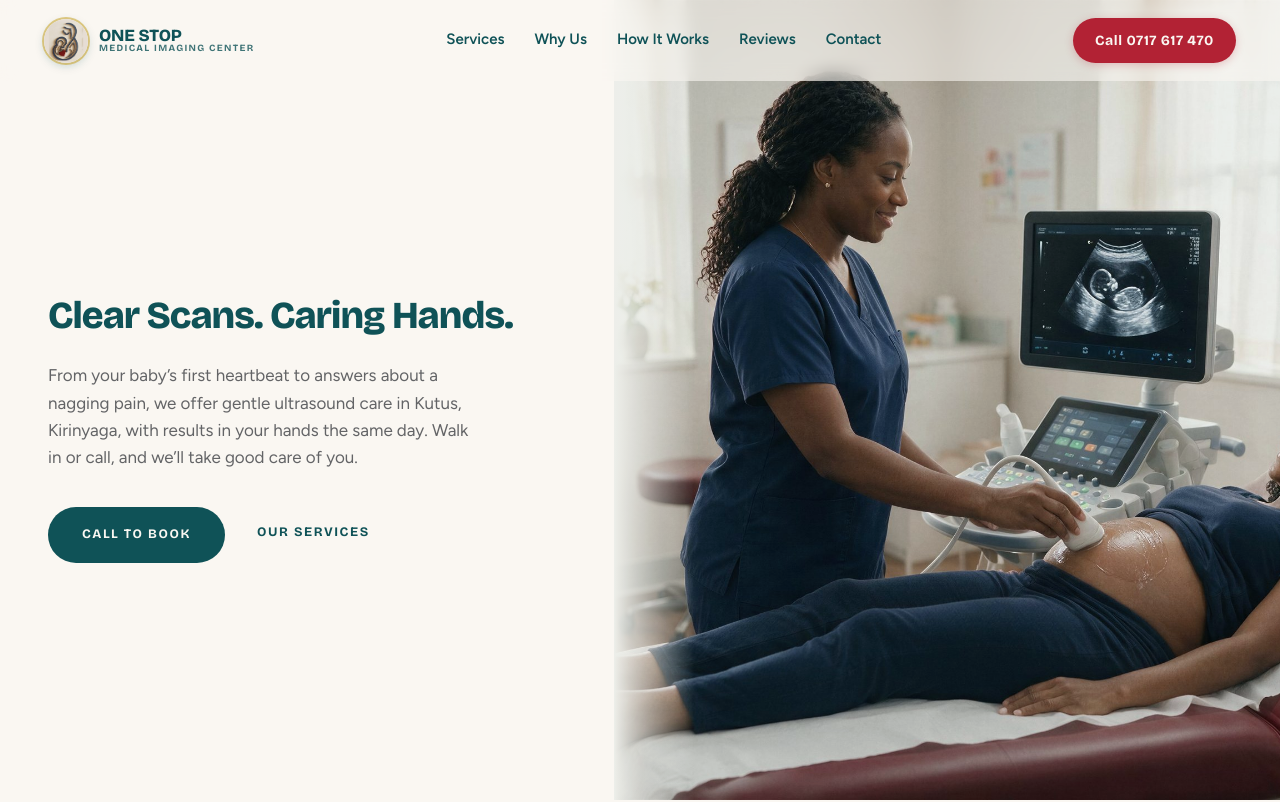
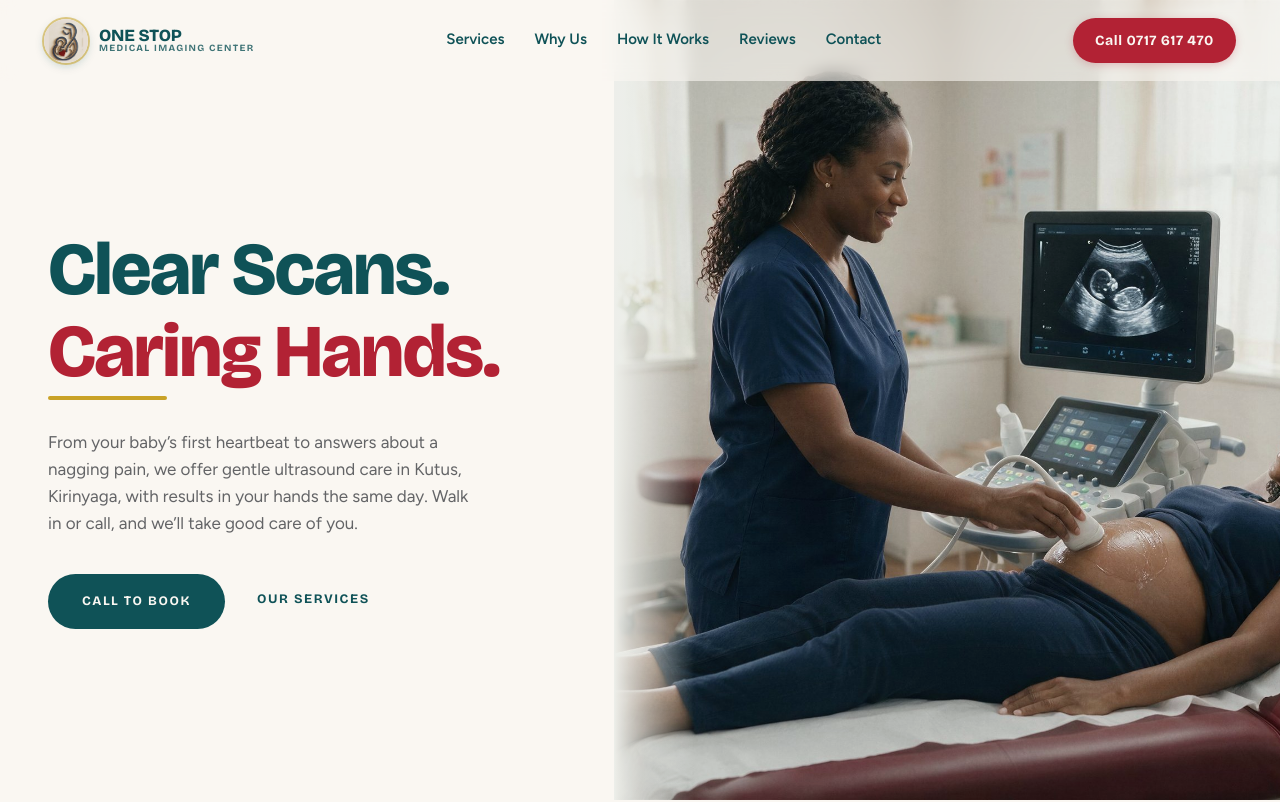
Before and after one commit to saintAdrian7/one-stop, a Next.js app: page / in a window 1280 px wide. Shown: the top 802 px of the page. Built offline with nearby package versions, Linux system fonts and the light colour scheme.

Commit message:
Enhance homepage styles and animations: update hero title font sizes, add accent styling, and refine GSAP animation properties for improved visual impact.

```diff
--- a/app/globals.css
+++ b/app/globals.css
@@ -259,13 +259,25 @@ button {
 }
 .hero-title {
   font-family: var(--font-heading);
-  font-size: clamp(26px, 3.6vw - 8px, 64px);
+  font-size: clamp(44px, 6.9vw - 14px, 82px);
   font-weight: 800;
-  line-height: 1.02;
+  line-height: 1.04;
   letter-spacing: -0.025em;
   color: var(--teal);
   margin: 0 0 24px 0;
   white-space: nowrap;
+}
+.hero-word-accent {
+  color: var(--red);
+}
+.hero-word-accent::after {
+  content: "";
+  display: block;
+  width: 1.6em;
+  height: 0.06em;
+  margin-top: 0.08em;
+  border-radius: 2px;
+  background: var(--gold);
 }
 .hero-word-mask {
   display: block;
@@ -881,7 +893,7 @@ button {
     position: relative;
   }
   .hero-title {
-    font-size: clamp(19px, 7.8vw - 4px, 44px);
+    font-size: clamp(34px, 14.5vw - 8px, 64px);
   }
   .services-media {
     position: static;
--- a/app/home-page.tsx
+++ b/app/home-page.tsx
@@ -229,7 +229,11 @@ export default function HomePage() {
     gsap.registerPlugin(ScrollTrigger);
     const EASE = "expo.out";
     const ctx = gsap.context(() => {
-      gsap.fromTo(".hero-word", { yPercent: 110 }, { yPercent: 0, duration: 0.85, ease: EASE, stagger: 0.12, delay: 0.15 });
+      gsap.fromTo(
+        ".hero-word",
+        { yPercent: 115, rotate: 3, transformOrigin: "left bottom" },
+        { yPercent: 0, rotate: 0, duration: 1, ease: EASE, stagger: 0.14, delay: 0.15 }
+      );
       gsap.from("[data-hero-in]", { y: 24, opacity: 0, duration: 0.8, ease: EASE, stagger: 0.11, delay: 0.55 });
       gsap.fromTo(
         "[data-hero-img]",
@@ -426,7 +430,10 @@ export default function HomePage() {
           <div className="hero-panel">
             <h1 className="hero-title">
               <span className="hero-word-mask">
-                <span className="hero-word">Clear Scans. Caring Hands.</span>
+                <span className="hero-word">Clear Scans.</span>
+              </span>
+              <span className="hero-word-mask">
+                <span className="hero-word hero-word-accent">Caring Hands.</span>
               </span>
             </h1>
             <p data-hero-in style={{ margin: "0 0 36px 0", fontSize: 17, lineHeight: 1.6, color: "rgba(34,37,43,.7)", maxWidth: "40ch" }}>
```
